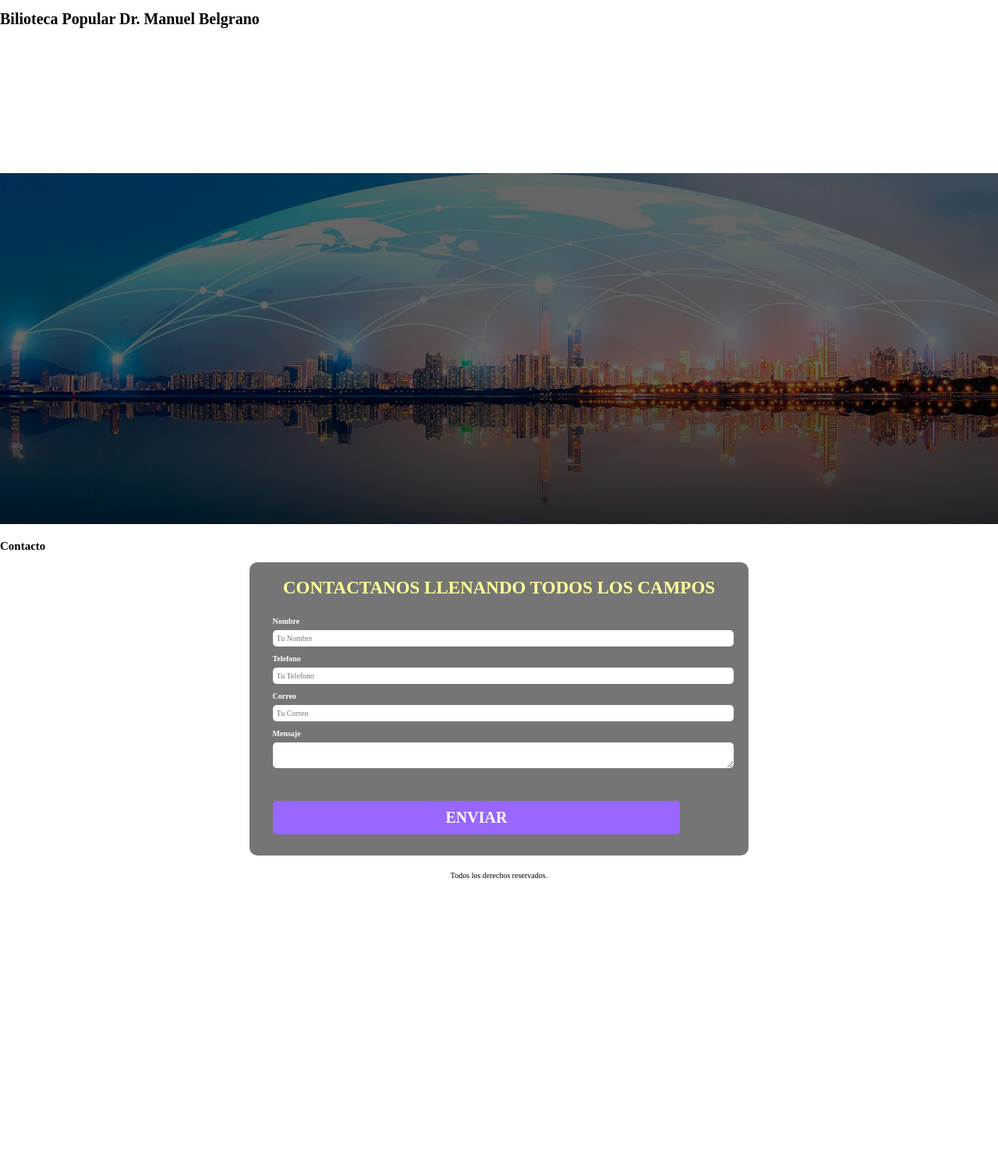
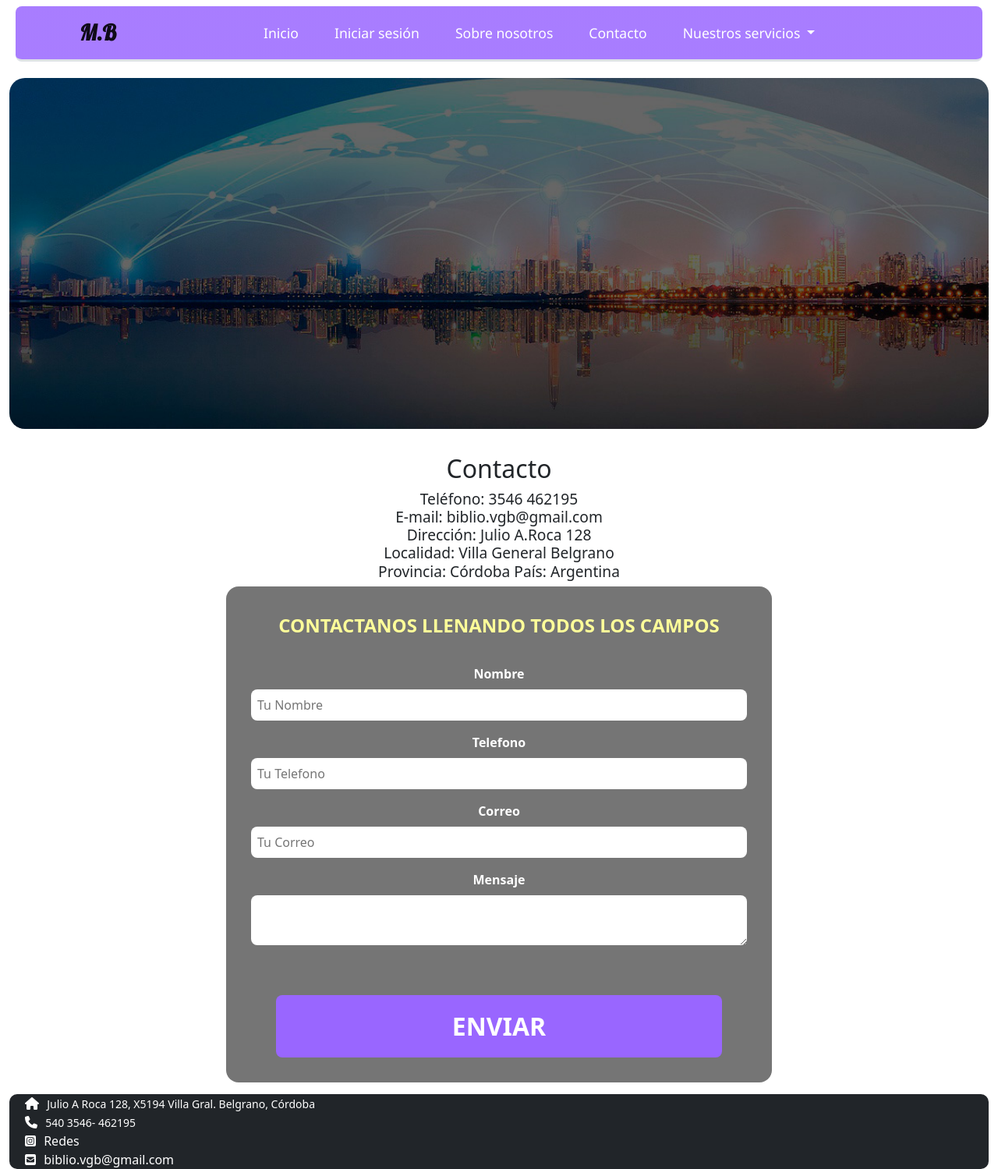
Before and after one commit to PPROF1-2021/a1-g6-grupo-6-manuel-belgrano, a PHP site: page /contacto.html in a window 1280 px wide. Shown: the whole page at 78% size. Before the commit the page ends 1126 px from the top, so only its background shows below. Run offline with PHP 8.4, Linux system fonts and the light colour scheme; some libraries are stand-ins or nearby versions.

Commit message:
Se crea carpeta JS

```diff
--- a/Pagina_Web/contacto.html
+++ b/Pagina_Web/contacto.html
@@ -1,153 +1,83 @@
-<!DOCTYPE html>
-<html lang="en">
 <head>
   <meta charset="UTF-8" />
   <meta http-equiv="X-UA-Compatible" content="IE=edge" />
   <meta name="viewport" content="width=device-width, initial-scale=1.0" />
-    <meta charset="UTF-8" />
-    <meta http-equiv="X-UA-Compatible" content="IE=edge" />
-    <meta name="viewport" content="width=device-width, initial-scale=1.0" />
+  <meta
+    name="description"
+    content="Página insitucional de la biblioteca Manuel Belgrano, Villa General Belgrano, Córdoba "
+  />
+  <meta
+    name="keywords"
+    content="biblioteca, córdoba, membresía, buscador de libros, reserva online"
+  />
+  <title>Biblioteca Popular Dr.Manuel Belgrano</title>
   <link rel="stylesheet" href="css/normalize.css" />
-    <link rel="placeholder" href="css/normalize.css" as="style" />
+  <link
+    href="https://cdn.jsdelivr.net/npm/bootstrap@5.1.3/dist/css/bootstrap.min.css"
+    rel="stylesheet"
+    integrity="sha384-1BmE4kWBq78iYhFldvKuhfTAU6auU8tT94WrHftjDbrCEXSU1oBoqyl2QvZ6jIW3"
+    crossorigin="anonymous"
+  />
   <link rel="stylesheet" href="css/style.css" />
-    <link rel="placeholder" href="css/style.css" as="style" />
+  <link rel="stylesheet" href="css/estiloinicio.css" />
   <link rel="preconnect" href="https://fonts.googleapis.com" />
   <link rel="preconnect" href="https://fonts.gstatic.com" crossorigin />
+  <link rel="icon" href="images/favicon.png" type="image/png" />
   <link
-      href="https://fonts.googleapis.com/css2?family=Krub:wght@400;700&display=swap"
+    href="https://fonts.googleapis.com/css2?family=Lobster&display=swap"
     rel="stylesheet"
   />
-    <title>Contacto</title>
+  <link href="https://cdn.jsdelivr.net/npm/bootstrap@5.1.3/dist/css/bootstrap.min.css" rel="stylesheet" integrity="sha384-1BmE4kWBq78iYhFldvKuhfTAU6auU8tT94WrHftjDbrCEXSU1oBoqyl2QvZ6jIW3" crossorigin="anonymous">
+  <script
+  src="https://kit.fontawesome.com/a2c2a40119.js"
+  crossorigin="anonymous"
+></script>
 </head>
-  <body>
+
+<body class="contenedor-principal container-fluid">
    <header>
-      <h1 class="titulo">
-        Bilioteca Popular
-        <span> Dr. Manuel Belgrano</span>
-      </h1>
+    <div class="container-fluid contenedor" id="contenedor-barra">
+        <nav class="navbar navbar-expand-md  navbar-light border-3 border-bottom scrolling-navbar fixed-top "  id="barra-nav">
+           <div class="container-fluid" id="iconos">
+               <a href="index.html" class="navbar-brand fs-3 fw-bolder">  M.B </a>
+                <button type="button" class="navbar-toggler" data-bs-toggle="collapse" data-bs-target="#menu">
+                    <span class="navbar-toggler-icon"></span>
+                </button>
+
+                <div id="menu" class="collapse navbar-collapse" id="menu-">
+                  <ul class="navbar-nav mx-auto"  id="lista">
+                    <li class="nav-item"><a class="nav-link text-white" href="index.html">Inicio</a></li>
+                   <li class="nav-item"><a class="nav-link text-white" href="login.html">Iniciar sesión</a></li>
+                    <li class="nav-item"><a class="nav-link text-white" href="sobre-nosotros.html">Sobre nosotros</a></li>
+                     <li class="nav-item"><a class="nav-link text-white" href="contacto.html">Contacto</a></li>
+                     <li class="nav-item dropdown">
+                       <a class="nav-link dropdown-toggle text-white" href="#" role="button" data-bs-toggle="dropdown">
+                              Nuestros servicios
+                       </a>
+                       <ul class="dropdown-menu"  id="lista1">
+                          <li><a href="#" class="dropdown-item text-white">Buscador de libros</a></li>
+                          <li><a href="#" class="dropdown-item text-white">Envío a domicilio</a></li>
+                          <li><a href="#" class="dropdown-item text-white">Reserva online</a></li>
+                       </ul>
+                     </li>
+                  </ul>
+              </div>
+           </div>
+        </nav>
+    </div>
   </header>
 
-    <div class="nav-bg">
-      <nav class="navegacion-principal contenedor">
-        <a href="index.html">Inicio</a>
-        <a href="sobre-nosotros.html">Sobre Nosotros</a>
-        <a href="login.html">Login</a>
-        <a href="contacto.html">Contacto</a>
-      </nav>
-    </div>
-
-    <main class="contenedor-contacto imagen-contacto">
-      <!--<div class="iconos-contactos">
-        <div class="icono-contacto">
-          <svg
-            xmlns="http://www.w3.org/2000/svg"
-            class="icon icon-tabler icon-tabler-device-mobile-vibration"
-            width="72"
-            height="72"
-            viewBox="0 0 24 24"
-            stroke-width="1.5"
-            stroke="#ffffff"
-            fill="none"
-            stroke-linecap="round"
-            stroke-linejoin="round"
-          >
-            <path stroke="none" d="M0 0h24v24H0z" fill="none" />
-            <rect x="4" y="4" width="10" height="16" rx="1" />
-            <line x1="8" y1="5" x2="10" y2="5" />
-            <line x1="9" y1="17" x2="9" y2="17.01" />
-            <path d="M20 6l-2 3l2 3l-2 3l2 3" />
-          </svg>
-        </div>
-
-        <div class="icono-contacto">
-          <svg
-            xmlns="http://www.w3.org/2000/svg"
-            class="icon icon-tabler icon-tabler-mail"
-            width="72"
-            height="72"
-            viewBox="0 0 24 24"
-            stroke-width="1.5"
-            stroke="#ffffff"
-            fill="none"
-            stroke-linecap="round"
-            stroke-linejoin="round"
-          >
-            <path stroke="none" d="M0 0h24v24H0z" fill="none" />
-            <rect x="3" y="5" width="18" height="14" rx="2" />
-            <polyline points="3 7 12 13 21 7" />
-          </svg>
-        </div>
-
-        <div class="icono-contacto">
-          <svg
-            xmlns="http://www.w3.org/2000/svg"
-            class="icon icon-tabler icon-tabler-brand-whatsapp"
-            width="72"
-            height="72"
-            viewBox="0 0 24 24"
-            stroke-width="1.5"
-            stroke="#ffffff"
-            fill="none"
-            stroke-linecap="round"
-            stroke-linejoin="round"
-          >
-            <path stroke="none" d="M0 0h24v24H0z" fill="none" />
-            <path d="M3 21l1.65 -3.8a9 9 0 1 1 3.4 2.9l-5.05 .9" />
-            <path
-              d="M9 10a0.5 .5 0 0 0 1 0v-1a0.5 .5 0 0 0 -1 0v1a5 5 0 0 0 5 5h1a0.5 .5 0 0 0 0 -1h-1a0.5 .5 0 0 0 0 1"
-            />
-          </svg>
-        </div>
-
-        <div class="icono-contacto">
-          <svg
-            xmlns="http://www.w3.org/2000/svg"
-            class="icon icon-tabler icon-tabler-brand-facebook"
-            width="72"
-            height="72"
-            viewBox="0 0 24 24"
-            stroke-width="1.5"
-            stroke="#ffffff"
-            fill="none"
-            stroke-linecap="round"
-            stroke-linejoin="round"
-          >
-            <path stroke="none" d="M0 0h24v24H0z" fill="none" />
-            <path
-              d="M7 10v4h3v7h4v-7h3l1 -4h-4v-2a1 1 0 0 1 1 -1h3v-4h-3a5 5 0 0 0 -5 5v2h-3"
-            />
-          </svg>
-        </div>
-
-        <div class="icono-contacto">
-          <svg
-            xmlns="http://www.w3.org/2000/svg"
-            class="icon icon-tabler icon-tabler-brand-instagram"
-            width="72"
-            height="72"
-            viewBox="0 0 24 24"
-            stroke-width="1.5"
-            stroke="#ffffff"
-            fill="none"
-            stroke-linecap="round"
-            stroke-linejoin="round"
-          >
-            <path stroke="none" d="M0 0h24v24H0z" fill="none" />
-            <rect x="4" y="4" width="16" height="16" rx="4" />
-            <circle cx="12" cy="12" r="3" />
-            <line x1="16.5" y1="7.5" x2="16.5" y2="7.501" />
-          </svg>
-        </div>
-      </div>-->
-      <!--Iconos -->
-
-      <div>
-        <section></section>
-      </div>
-    </main>
+  <main class="imagen-contacto  container-fluid"></main>
 
   <section class="sombra-formulario">
     <h2>Contacto</h2>
+    <h3 class="contacto">
+      Teléfono: 3546 462195 <br />
+      E-mail: biblio.vgb@gmail.com <br />Dirección: Julio A.Roca 128 <br />
+      Localidad: Villa General Belgrano <br />
+      Provincia: Córdoba País: Argentina
+    </h3>
+
     <form class="formulario-ct">
       <fieldset>
         <legend>Contactanos llenando todos los campos</legend>
@@ -180,7 +110,12 @@
       </fieldset>
     </form>
   </section>
-
-    <footer class="footer">Todos los derechos reservados.</footer>
+  <footer class="bg-dark text-white" id="pie-pagina">
+    <i class="fas fa-home"></i>
+    <small> Julio A Roca 128, X5194 Villa Gral. Belgrano, Córdoba</small> <br />
+    <i class="fas fa-phone"></i> <small> 540 3546- 462195</small> <br />
+    <i class="fab fa-instagram-square"></i> Redes <br />
+    <i class="fas fa-envelope-square"></i> biblio.vgb@gmail.com
+  </footer>
+  <script src="https://cdn.jsdelivr.net/npm/bootstrap@5.1.3/dist/js/bootstrap.bundle.min.js" integrity="sha384-ka7Sk0Gln4gmtz2MlQnikT1wXgYsOg+OMhuP+IlRH9sENBO0LRn5q+8nbTov4+1p" crossorigin="anonymous"></script>
 </body>
-</html>
--- a/Pagina_Web/css/estiloinicio.css
+++ b/Pagina_Web/css/estiloinicio.css
@@ -29,7 +29,7 @@ li{
 }
 
 #cajaimagen{
-    margin-top: 65px;
+    margin-top: 90px;
 
 }
 #caja-imagen2{
--- a/Pagina_Web/css/style.css
+++ b/Pagina_Web/css/style.css
@@ -8,9 +8,6 @@
 
 /* Globales */
 
-html {
-  font-size: 62.5%;
-}
 
 
 .sombra {
@@ -60,7 +57,7 @@ html {
   text-align: center;
   color: var(--blanco);
   text-decoration: none;
-  font-size: 2rem;
+  font-size: 1.2em;
   font-weight: 700;
   padding: 1rem;
 }
@@ -138,10 +135,6 @@ html {
 
 /* Footer */
 
-.footer {
-  text-align: center;
-  padding: 2rem;
-}
 
 /* Parrafo */
 
@@ -226,7 +219,7 @@ html {
 
 .formulario-ct {
   background-color: var(--gris);
-  width: min(60rem, 100%);
+  width: 700px;
   margin: 0 auto;
   padding: 2rem;
   border-radius: 1rem;
@@ -238,7 +231,7 @@ html {
 
 .formulario-ct legend {
   text-align: center;
-  font-size: 2.3rem;
+  font-size: 1.5em;
   text-transform: uppercase;
   font-weight: 700;
   margin-bottom: 2rem;
@@ -293,4 +286,14 @@ html {
   height: 450px;
   position: relative;
   margin-bottom: 2rem;
+  margin-top: 95px;
+  border-radius: 20px;
 }
+
+.contacto{
+  font-size: 1.2em ;
+
+}
+.sombra-formulario{
+  text-align: center;
+}
```
Also changed, not shown: Pagina_Web/css/estilo.css (+11 -8 lines), Pagina_Web/css/estilo.registro.css (+7 -1 lines), Pagina_Web/index.html (+16 -20 lines), Pagina_Web/login.html (+22 -17 lines), Pagina_Web/registro.html (+17 -8 lines), Pagina_Web/sobre-nosotros.html (+29 -16 lines), Pagina_Web/images/libros.jpg (added). Lines whose indentation alone changed are shown as unchanged.
